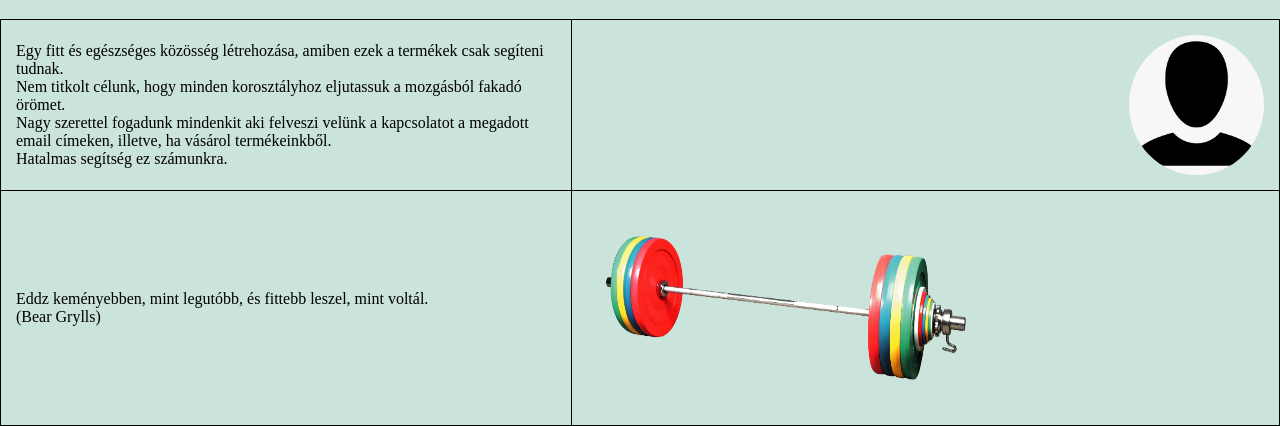
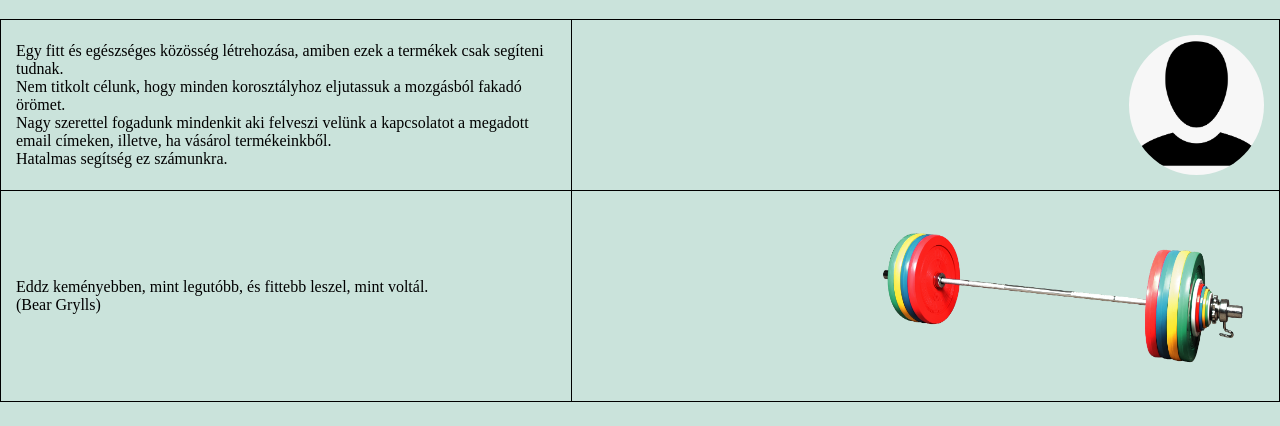
Before and after one commit to kisscsanadd/PHP-HTML-CSS-projekt-Webtervezes-kotprog-, a PHP site: page /html/about.html in a window 1280 px wide. Shown: the part 519-945 px from the top of the page. After the commit the page ends 921 px from the top, so only its background shows below. Run offline with PHP 8.4, Linux system fonts and the light colour scheme.

Commit message:
Minor modifications

```diff
--- a/css/mainStyle.css
+++ b/css/mainStyle.css
@@ -101,7 +101,7 @@ li a:hover:not(.active) {
     max-height:100px;
     -webkit-transform:perspective(350) rotate3d(0,0,0,0);
 }
-.barbell{
-    height: 200px;
+#barbell{
+    height: 180px;
     width: 400px;
 }
--- a/html/about.html
+++ b/html/about.html
@@ -68,7 +68,7 @@
 		<td>Eddz keményebben, mint legutóbb, és fittebb leszel, mint voltál.
 			<br/>
 			(Bear Grylls)</td>
-		<td><img class="barbell" src="../pictures/barbell.png"></td>
+		<td><img id="barbell" src="../pictures/barbell.png" align="right"></td>
 	  </tr>
 	</tbody>
 </table>
```
